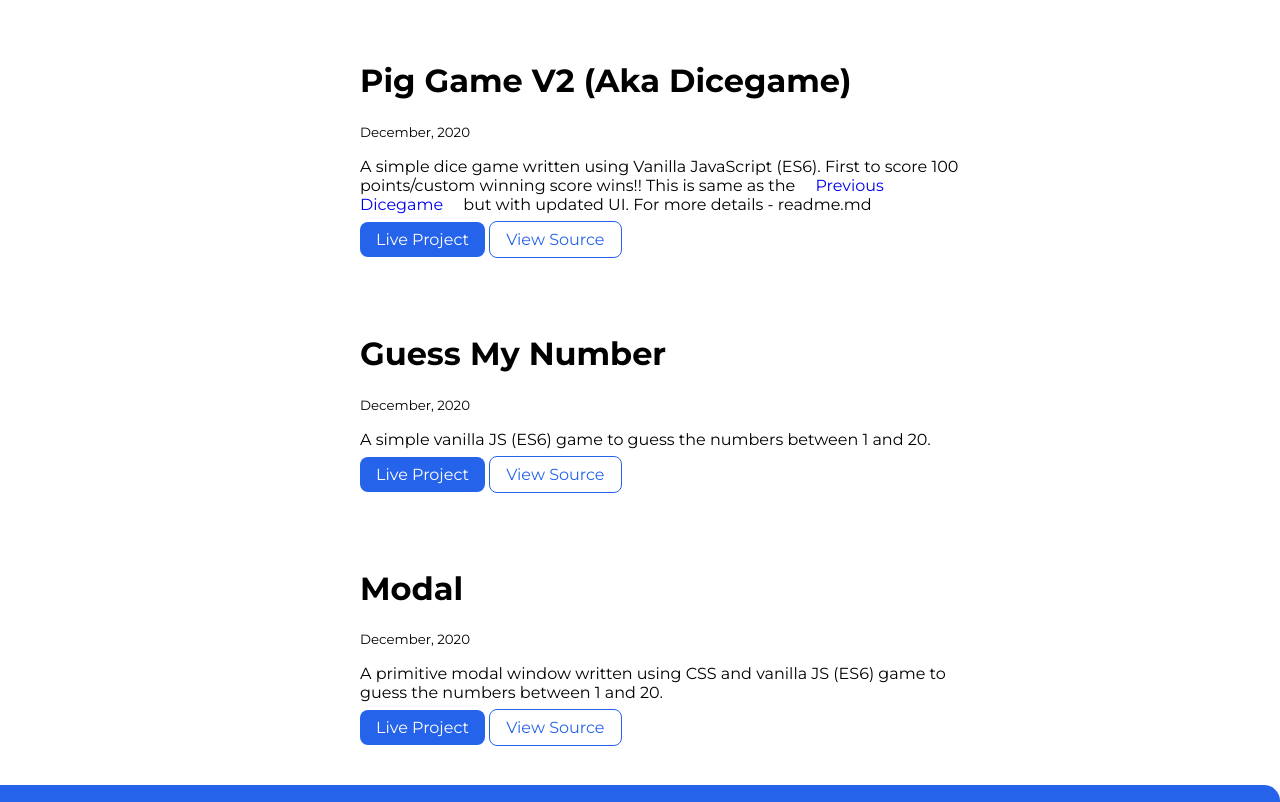
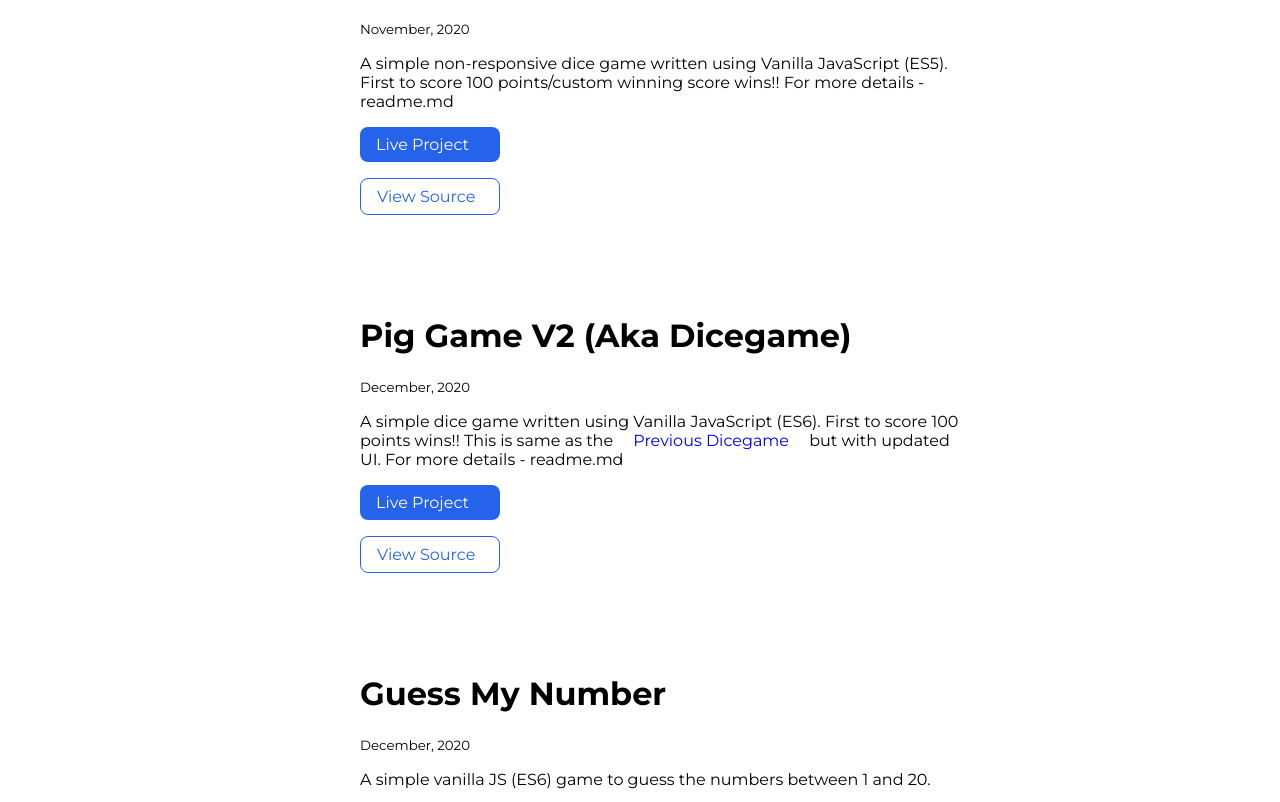
Before and after one commit to prajvalhl/prajval-portfolio, a plain HTML site: page projects.html in a window 1280 px wide. Shown: the part 1382-2184 px from the top of the page. Drawn offline with Linux system fonts and the light colour scheme.

Commit message:
docs,styles: updated projects and updated button styles

```diff
--- a/projects.html
+++ b/projects.html
@@ -30,6 +30,7 @@
       </h1>
     </header>
     <ul class="list-non-bullet">
+      <!-- Project 1 -->
       <li>
         <div class="container container-center article-space">
           <h1>How woke are you?</h1>
@@ -51,6 +52,7 @@
           >
         </div>
       </li>
+      <!-- Project 2 -->
       <li>
         <div class="container container-center article-space">
           <h1>Budgety</h1>
@@ -72,6 +74,7 @@
           >
         </div>
       </li>
+      <!-- Project 3 -->
       <li>
         <div class="container container-center article-space">
           <h1>Dicegame</h1>
@@ -94,13 +97,14 @@
           >
         </div>
       </li>
+      <!-- Project 4 -->
       <li>
         <div class="container container-center article-space">
           <h1>Pig Game V2 (Aka Dicegame)</h1>
           <small>December, 2020</small>
           <p>
             A simple dice game written using Vanilla JavaScript (ES6). First to
-            score 100 points/custom winning score wins!! This is same as the
+            score 100 points wins!! This is same as the
             <a class="link" href="https://github.com/prajvalhl/dicegame"
               >Previous Dicegame</a
             >
@@ -119,6 +123,7 @@
           >
         </div>
       </li>
+      <!-- Project 5 -->
       <li>
         <div class="container container-center article-space">
           <h1>Guess My Number</h1>
@@ -140,13 +145,13 @@
           >
         </div>
       </li>
+      <!-- Project 6 -->
       <li>
         <div class="container container-center article-space">
           <h1>Modal</h1>
           <small>December, 2020</small>
           <p>
-            A primitive modal window written using CSS and vanilla JS (ES6) game
-            to guess the numbers between 1 and 20.
+            A primitive modal window written using CSS and vanilla JS (ES6).
           </p>
 
           <a class="link link-primary" href="https://prajvalhl.github.io/Modal/"
--- a/styles/style.css
+++ b/styles/style.css
@@ -29,18 +29,25 @@ hr {
 .link {
   text-decoration: none;
   padding: 0.5rem 1rem;
+  box-sizing: border-box;
 }
 
 .link-primary {
   background-color: var(--primary-color);
   color: white;
   border-radius: 0.5rem;
+  display: block;
+  max-width: 140px;
+  margin: 1rem 1rem 1rem 0rem;
 }
 
 .link-secondary {
   color: var(--primary-color);
+  display: block;
   border: 1px solid var(--primary-color);
   border-radius: 0.5rem;
+  max-width: 140px;
+  margin: 1rem 1rem 1rem 0rem;
 }
 
 .link-active {
```
